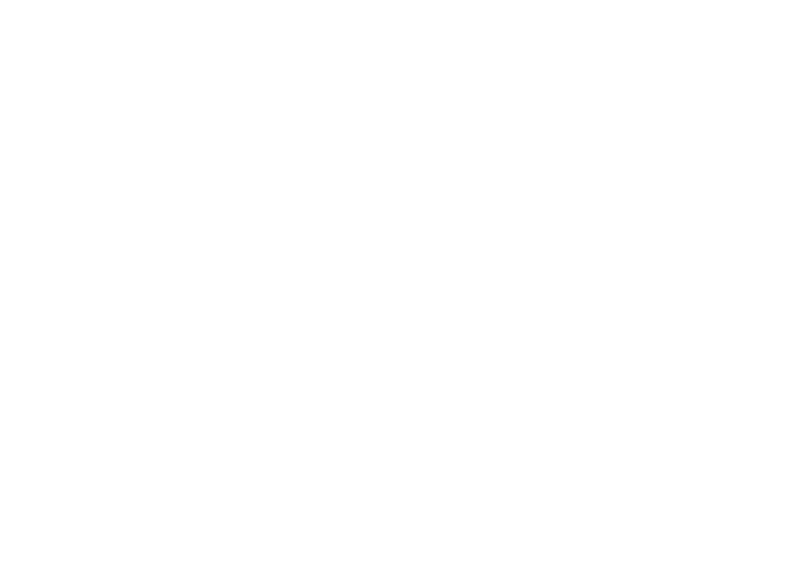
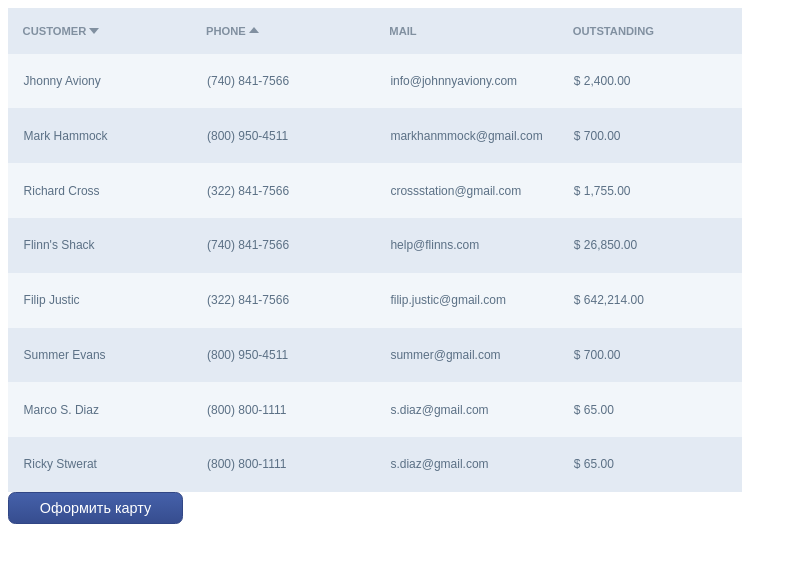
Before and after one commit to AbBoris/CSS-Basics, a plain HTML site: page index.html in a window 1280 px wide. Shown: the whole page, without its empty margins (0-797 px from the left). Drawn offline with Linux system fonts and the light colour scheme.

Commit message:
added table and button

```diff
--- a/index.html
+++ b/index.html
@@ -3,8 +3,68 @@
 <head>
 	<meta charset="utf-8">
 	<title>CSS Basics</title>
+	<link rel="stylesheet" href="styles/main.css">
+	<link rel="stylesheet" href="styles/button.css">
 </head>
 <body>
-
+	<table>
+		<tr>
+			<th class="sorted-down">Customer</th>
+			<th class="sorted-up">Phone</th>
+			<th>Mail</th>
+			<th>Outstanding</th>
+		</tr>
+		<tr>
+			<td>Jhonny Aviony</td>
+			<td>(740) 841-7566</td>
+			<td>info@johnnyaviony.com</td>
+			<td>$ 2,400.00</td>
+		</tr>
+		<tr>
+			<td>Mark Hammock</td>
+			<td>(800) 950-4511</td>
+			<td>markhanmmock@gmail.com</td>
+			<td>$ 700.00</td>
+		</tr>
+		<tr>
+			<td>Richard Cross</td>
+			<td>(322) 841-7566</td>
+			<td>crossstation@gmail.com</td>
+			<td>$ 1,755.00</td>
+		</tr>
+		<tr>
+			<td>Flinn's Shack</td>
+			<td>(740) 841-7566</td>
+			<td>help@flinns.com</td>
+			<td>$ 26,850.00</td>
+		</tr>
+		<tr>
+			<td>Filip Justic</td>
+			<td>(322) 841-7566</td>
+			<td>filip.justic@gmail.com</td>
+			<td>$ 642,214.00</td>
+		</tr>
+		<tr>
+			<td>Summer Evans</td>
+			<td>(800) 950-4511</td>
+			<td>summer@gmail.com</td>
+			<td>$ 700.00</td>
+		</tr>
+		<tr>
+			<td>Marco S. Diaz</td>
+			<td>(800) 800-1111</td>
+			<td>s.diaz@gmail.com</td>
+			<td>$ 65.00</td>
+		</tr>
+		<tr>
+			<td>Ricky Stwerat</td>
+			<td>(800) 800-1111</td>
+			<td>s.diaz@gmail.com</td>
+			<td>$ 65.00</td>
+		</tr>
+	</table>
+	<button>
+		Оформить карту
+	</button>
 </body>
 </html>
--- /dev/null
+++ b/styles/button.css
@@ -0,0 +1,26 @@
+button {
+	display: inline-block;
+	background-image: -moz-linear-gradient(top, #4561aa, #364d8f);
+	background-image: -ms-linear-gradient(top, #4561aa, #364d8f);
+	background-image: -o-linear-gradient(top, #4561aa, #364d8f);
+	background-image: -webkit-linear-gradient(top, #4561aa, #364d8f);
+	background-image: linear-gradient(top, #4561aa, #364d8f);
+	border-radius: .5em;
+	border: solid #314685 1px;
+	color: #fff;
+	font-family: Arial, sans-serif;
+	font-size: 0.9em;
+	height: 32px;
+	outline: none;
+	width: 175px;
+	cursor: pointer;
+	line-height: normal;
+}
+
+button:hover {
+	background-image:-webkit-linear-gradient(bottom, #4561aa, #364d8f);
+}
+
+button:active {
+	box-shadow: inset 0px 0px 10px 0px rgba(0, 0, 0, 0.5);
+}
--- /dev/null
+++ b/styles/main.css
@@ -0,0 +1,56 @@
+body {
+	font-family: Arial, sans-serif;
+}
+
+table {
+	border-collapse: collapse;
+}
+
+table th {
+	color: #8190a0;
+	font-size: 0.7em;
+	padding: 1.5em 1.3em;
+	text-align: left;
+	text-transform: uppercase;
+	width: 25%;
+}
+
+table td {
+	color: #5B7085;
+	font-size: 0.75em;
+	padding: 1.7em 1.3em;
+}
+
+table tr {
+	background-color: #f2f6fa;
+}
+
+table tr:nth-child(odd) {
+	background-color: #e3eaf3;
+}
+
+
+
+table .sorted-down::after {
+	border-left: 5px solid transparent;
+	border-right: 5px solid transparent;
+	border-top: 6px solid;
+	content: '';
+	height: 0;
+	left: 3px;
+	position: relative;
+	top: 9px;
+	width: 0;
+}
+
+table .sorted-up::after {
+	border-bottom: 6px solid;
+	border-left: 5px solid transparent;
+	border-right: 5px solid transparent;
+	content: '';
+	height: 0;
+	left: 3px;
+	position: relative;
+	top: -10px;
+	width: 0;
+}
```
